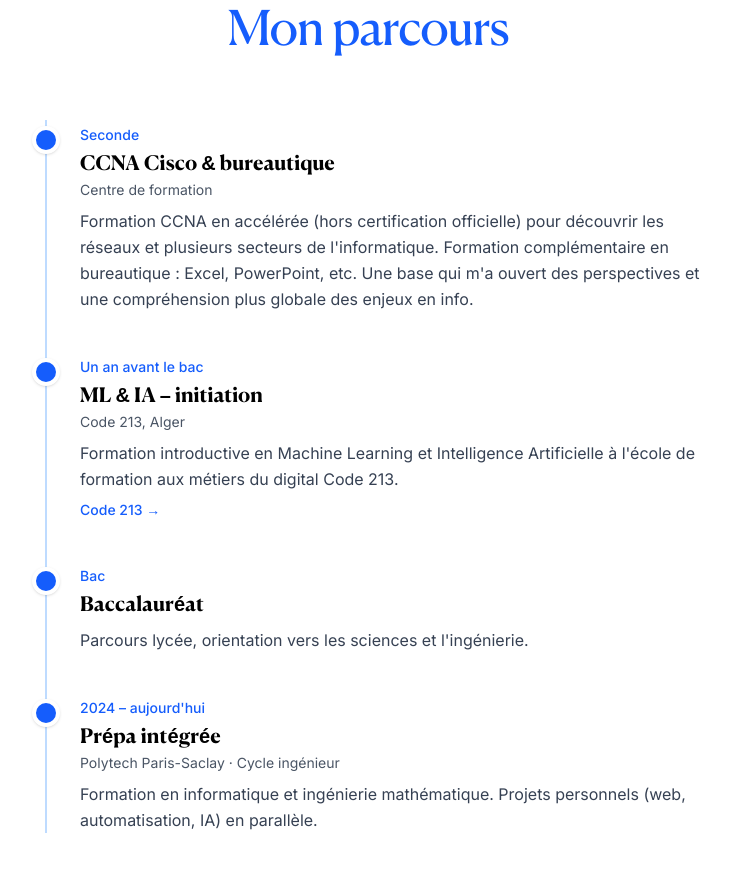
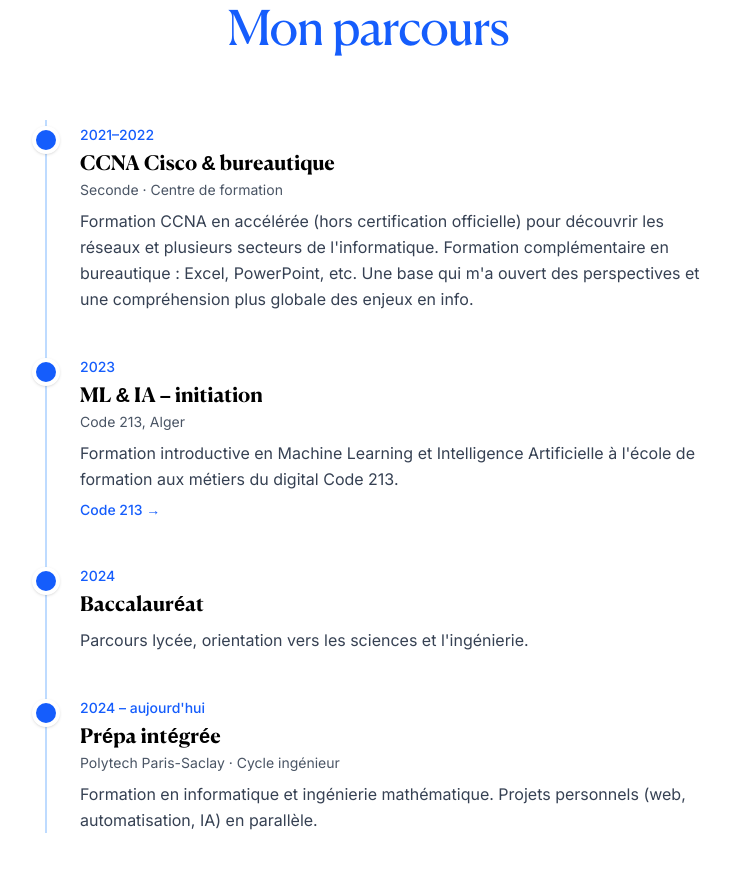
Before and after one commit to Racim679/porfolio, a Next.js app: page / in a window 1280 px wide. Shown: the part 3240-4112 px from the top of the page, without its empty margins (272-1002 px from the left). Built offline with nearby package versions, Linux system fonts and the light colour scheme; no server answers; the database is empty.

Commit message:
fix: type useInView margin (BlurText/SplitText) + dates Mon parcours (2021-2026)

```diff
--- a/components/BlurText.tsx
+++ b/components/BlurText.tsx
@@ -2,6 +2,9 @@
 
 import { motion, useInView } from 'framer-motion';
 import { useRef, useMemo, useState, useEffect } from 'react';
+
+/** Type attendu par useInView pour margin (évite l'erreur TS sur Vercel) */
+type ViewportMargin = NonNullable<Parameters<typeof useInView>[1]>['margin'];
 
 type AnimateBy = 'words' | 'letters';
 type Direction = 'top' | 'bottom';
@@ -45,7 +48,7 @@ export default function BlurText({
   as: Component = defaultProps.as,
 }: BlurTextProps) {
   const ref = useRef<HTMLDivElement>(null);
-  const isInView = useInView(ref, { once: true, amount: threshold, margin: rootMargin });
+  const isInView = useInView(ref, { once: true, amount: threshold, margin: rootMargin as ViewportMargin });
   const [canAnimate, setCanAnimate] = useState(false);
 
   useEffect(() => {
--- a/components/MonParcours.tsx
+++ b/components/MonParcours.tsx
@@ -12,20 +12,20 @@ export interface ParcoursStep {
 
 const defaultSteps: ParcoursStep[] = [
   {
-    year: 'Seconde',
+    year: '2021–2022',
     title: 'CCNA Cisco & bureautique',
-    subtitle: 'Centre de formation',
+    subtitle: 'Seconde · Centre de formation',
     description: 'Formation CCNA en accélérée (hors certification officielle) pour découvrir les réseaux et plusieurs secteurs de l\'informatique. Formation complémentaire en bureautique : Excel, PowerPoint, etc. Une base qui m\'a ouvert des perspectives et une compréhension plus globale des enjeux en info.',
   },
   {
-    year: 'Un an avant le bac',
+    year: '2023',
     title: 'ML & IA – initiation',
     subtitle: 'Code 213, Alger',
     description: 'Formation introductive en Machine Learning et Intelligence Artificielle à l\'école de formation aux métiers du digital Code 213.',
     link: { url: 'https://code213.tech/', label: 'Code 213' },
   },
   {
-    year: 'Bac',
+    year: '2024',
     title: 'Baccalauréat',
     description: 'Parcours lycée, orientation vers les sciences et l\'ingénierie.',
   },
--- a/components/SplitText.tsx
+++ b/components/SplitText.tsx
@@ -2,6 +2,9 @@
 
 import { motion, useInView } from 'framer-motion';
 import { useRef, useMemo, useState, useEffect } from 'react';
+
+/** Type attendu par useInView pour margin (évite l'erreur TS sur Vercel) */
+type ViewportMargin = NonNullable<Parameters<typeof useInView>[1]>['margin'];
 
 type SplitType = 'chars' | 'words';
 
@@ -51,7 +54,7 @@ export default function SplitText({
   as: Component = defaults.as,
 }: SplitTextProps) {
   const ref = useRef<HTMLDivElement>(null);
-  const isInView = useInView(ref, { once: true, amount: threshold, margin: rootMargin });
+  const isInView = useInView(ref, { once: true, amount: threshold, margin: rootMargin as ViewportMargin });
   const [canAnimate, setCanAnimate] = useState(false);
 
   useEffect(() => {
```
